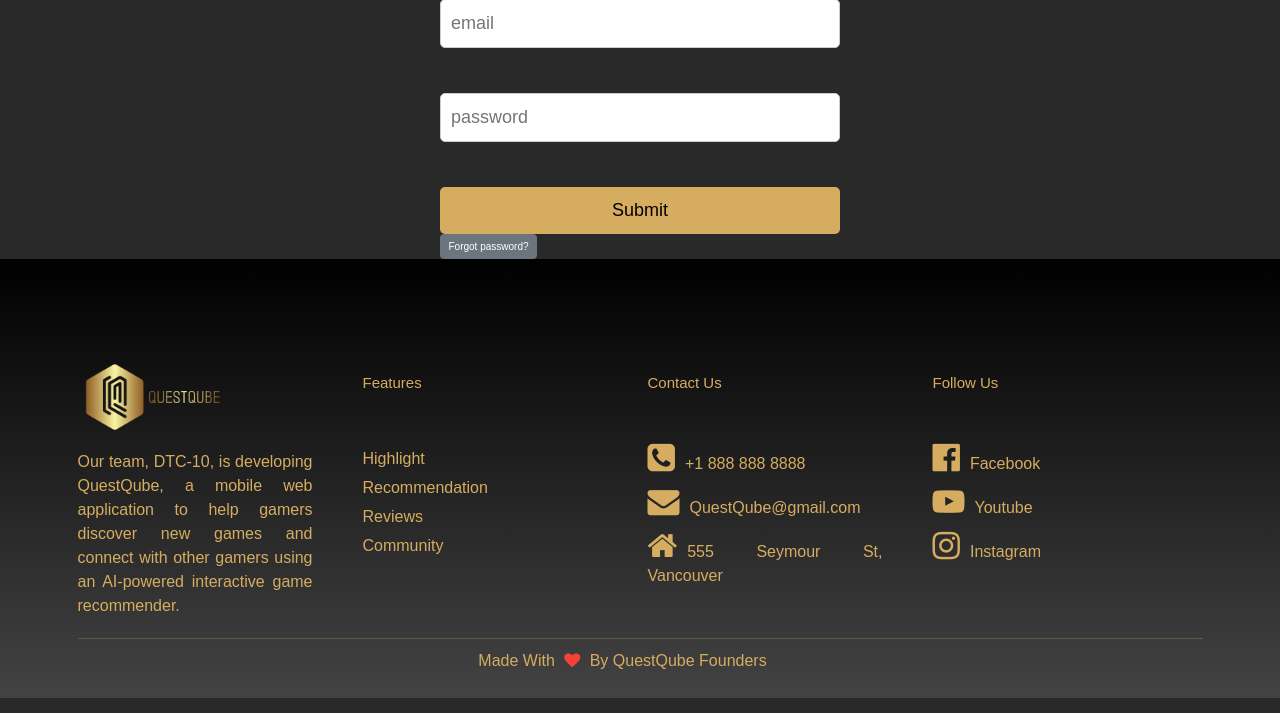
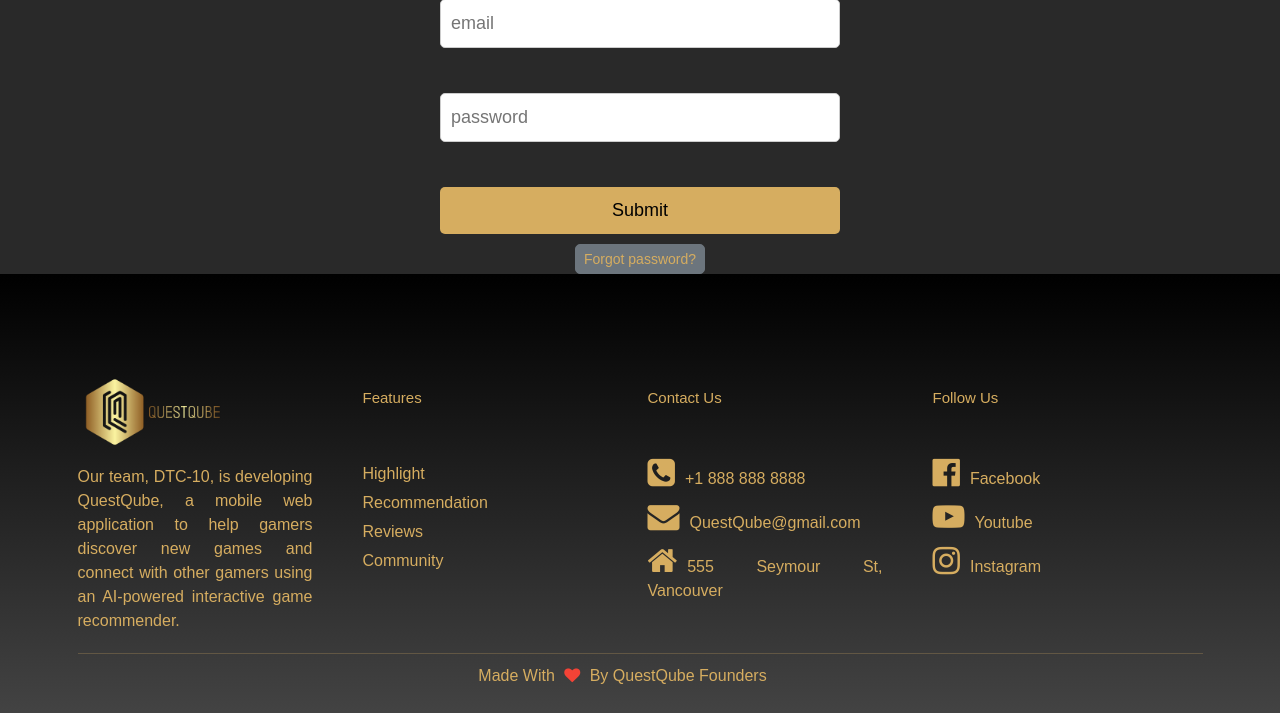
Before and after one commit to dndannynguyen/QuestQube, a Node project: template views/login.ejs in a window 1280 px wide. Shown: the part 247-960 px from the top of the page. Run offline with Node 20 templates, Linux system fonts and the light colour scheme; the template is opened without the code that fills it, so the values that code supplies are empty; some libraries are stand-ins or nearby versions.

Commit message:
Fix forgotpassword position

```diff
--- a/public/styles/login.css
+++ b/public/styles/login.css
@@ -60,6 +60,17 @@ input[type="submit"]:focus {
     outline: none;
 }
 
+.login-form a {
+    color: #D6AD60;
+    text-decoration: none;
+    font-size: 14px;
+    line-height: 20px;
+    margin-top: 10px;
+    border-radius: 5px;
+    margin-left: auto;
+    margin-right: auto;
+}
+
 @media (min-aspect-ratio: 16/9) {
     .back-video {
         width: 100%;
@@ -73,3 +84,14 @@ input[type="submit"]:focus {
         height: 100%;
     }
 }
+
+@media screen and (max-width: 768px) {
+    .signup-form {
+        margin-bottom: 150px;
+    }
+
+    form {
+        width: 80%;
+        margin: auto;
+    }
+}
--- a/public/styles/nav.css
+++ b/public/styles/nav.css
@@ -43,9 +43,11 @@ nav {
     font-weight: 520;
     font-size: 16px;
 }
-.nav-left ul{
+
+.nav-left ul {
     margin-top: 10px
 }
+
 .nav-left ul li a:hover {
     background: #D6AD60;
     color: black;
@@ -99,4 +101,8 @@ nav {
     .nav-left img {
         margin-right: 25px;
     }
+
+    .search-box input {
+        margin-bottom: 0px;
+    }
 }
```
Also changed, not shown: public/styles/signup.css (+11 -3 lines).
